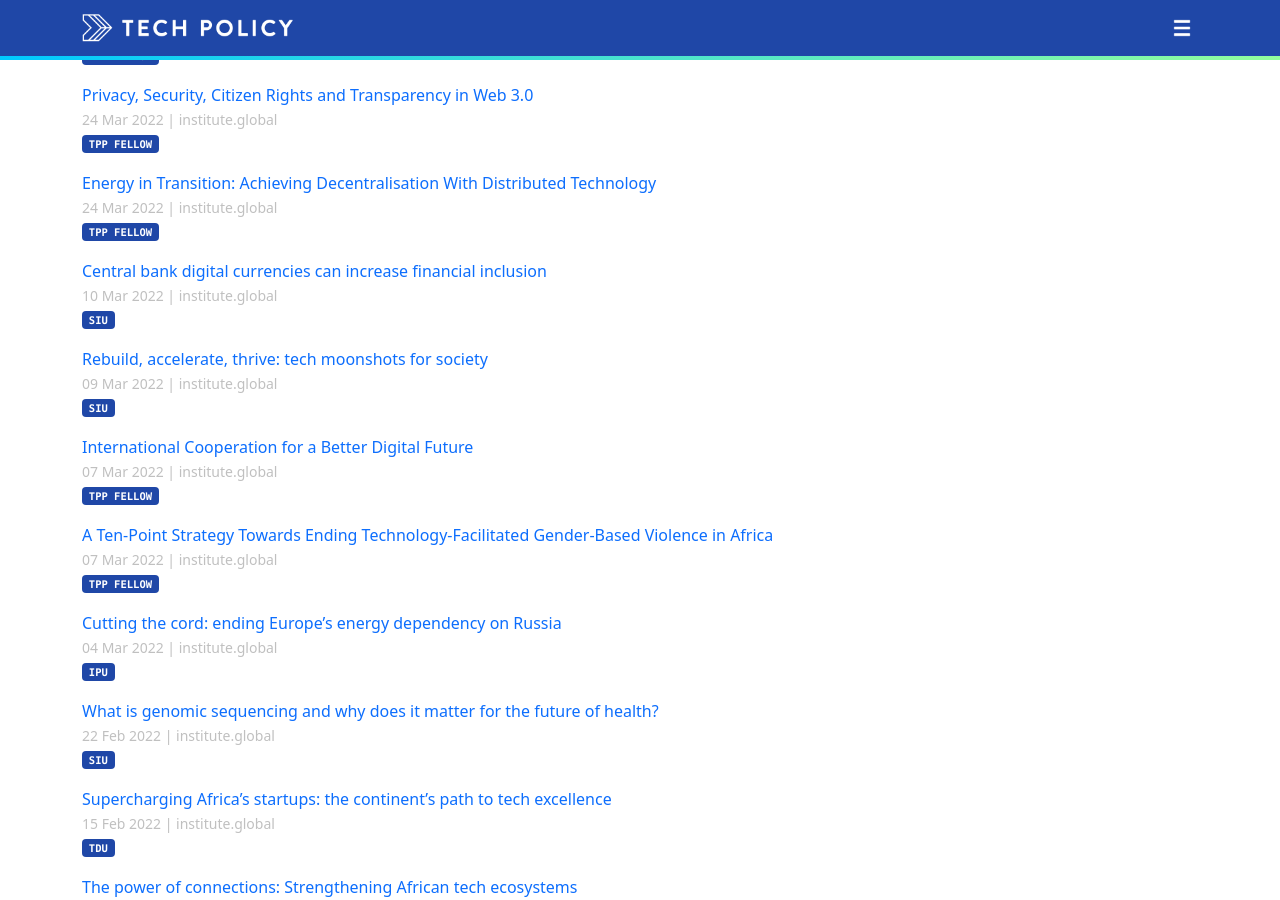
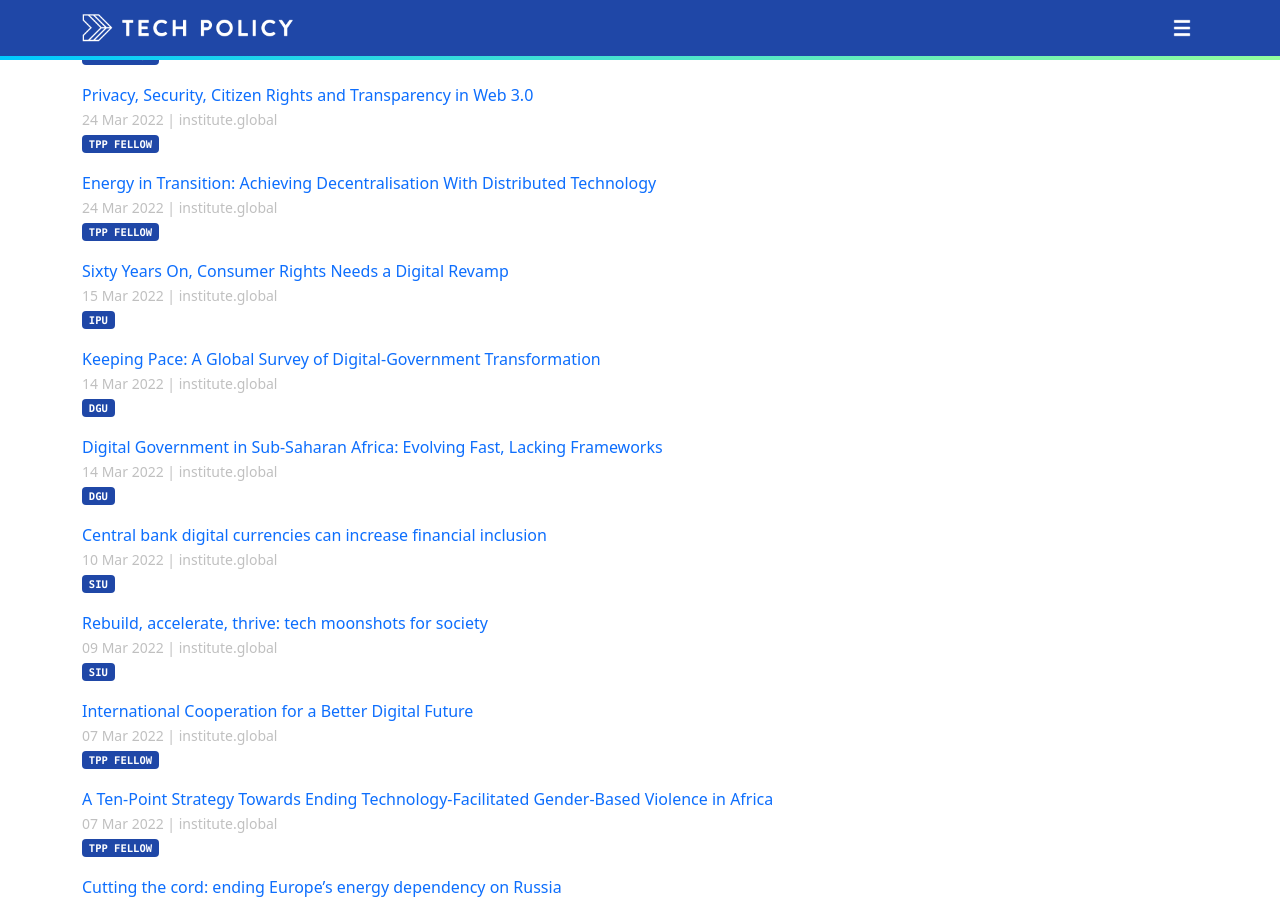
Before and after one commit to techpolicyio/techpolicyio.github.io, a Jekyll site: the page built from pages/home.md, in a window 1280 px wide and 900 px high, scrolled down 1556 px. Built offline with Jekyll 4.4.1, drawn with Linux system fonts in a browser that asks for light colours; some of the changed text lies outside the part shown.

Commit message:
Update links.yml

```diff
--- a/_data/links.yml
+++ b/_data/links.yml
@@ -1272,3 +1272,31 @@
   url: https://institute.global/policy/harnessing-technology-fight-against-climate-crises-roadmap-leaders
   date: 2021-11-05
   unit: tdu
+- title: "Sixty Years On, Consumer Rights Needs a Digital Revamp"
+  url: https://institute.global/policy/sixty-years-consumer-rights-needs-digital-revamp
+  date: 2022-03-15
+  unit: ipu
+- title: "Digital Government in Sub-Saharan Africa: Evolving Fast, Lacking Frameworks"
+  url: https://institute.global/policy/digital-government-sub-saharan-africa-evolving-fast-lacking-frameworks
+  date: 2022-03-14
+  unit: dgu
+- title: "Keeping Pace: A Global Survey of Digital-Government Transformation"
+  url: https://institute.global/policy/keeping-pace-global-survey-digital-government-transformation
+  date: 2022-03-14
+  unit: dgu
+- title: "Social Media Futures: Making the Facebook Papers a Turning Point for Accountability"
+  url: https://institute.global/policy/social-media-futures-making-facebook-papers-turning-point-accountability
+  date: 2021-10-27
+  unit: ipu
+- title: "Swarm Learning: Expert Explainer"
+  url: https://institute.global/policy/swarm-learning-expert-explainer
+  date: 2021-10-08
+  unit: siu
+- title: "Using Technology to Build Healthier Populations"
+  url: https://institute.global/policy/using-technology-build-healthier-populations
+  date: 2021-07-03
+  unit: siu
+- title: "The Way of the Future: Supercharging UK Science and Innovation"
+  url: https://institute.global/policy/way-future-supercharging-uk-science-and-innovation
+  date: 2021-06-16
+  unit: siu
```
